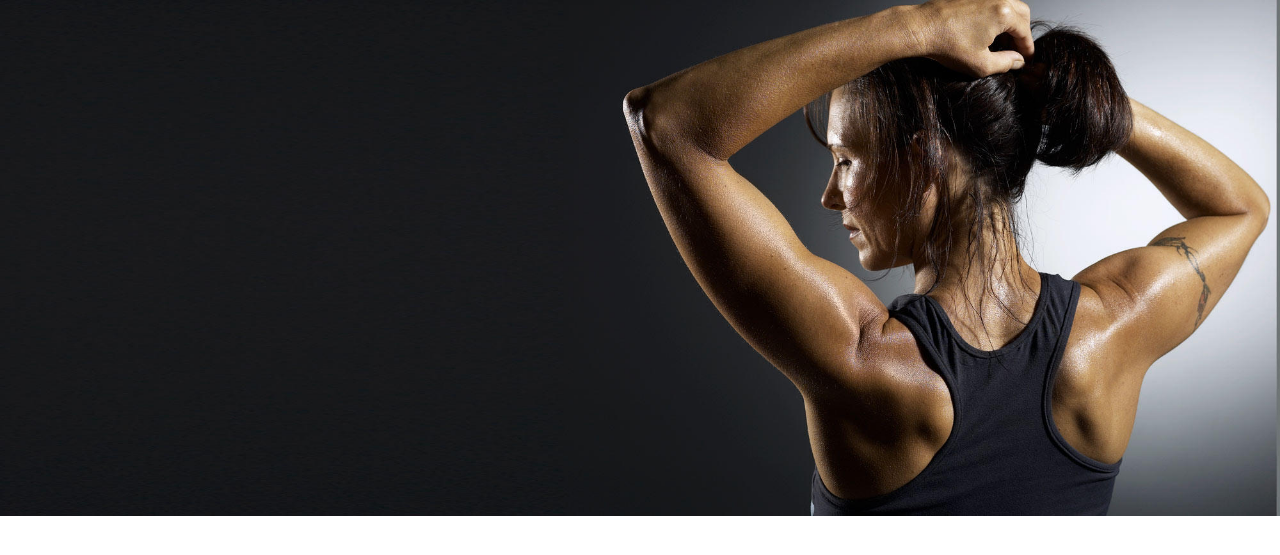
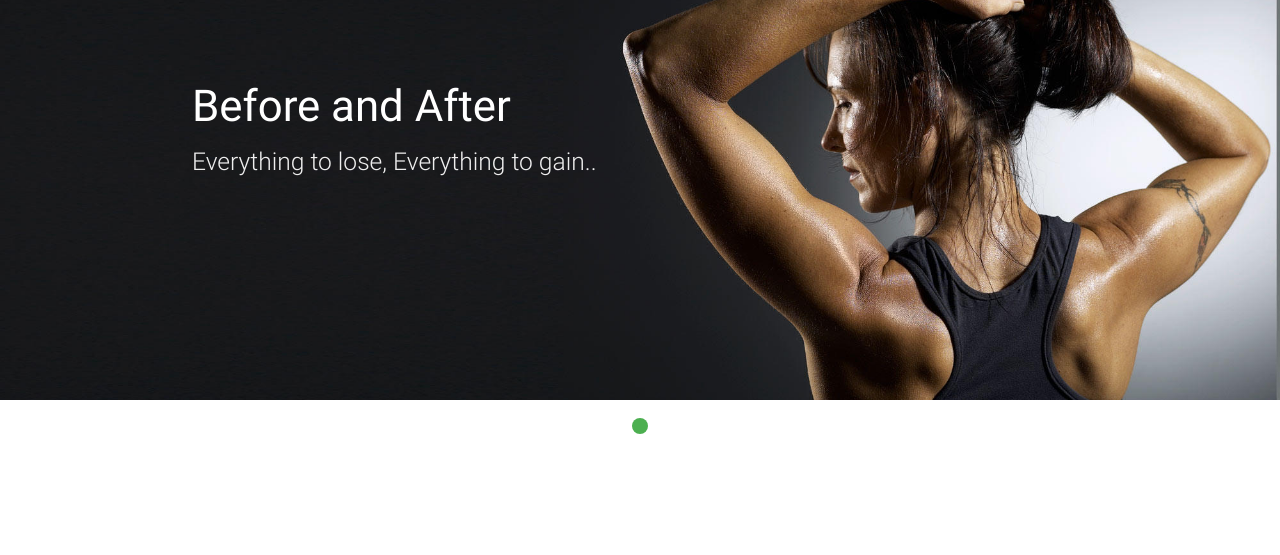
Before and after one commit to aliciarawlings/data_centric_milestone, a Flask app: page / in a window 1280 px wide. Shown: the part 112-667 px from the top of the page. Run offline with Flask 2, Linux system fonts and the light colour scheme; some libraries are stand-ins or nearby versions.

Commit message:
for loop deleted from muscle_categories.Slider Created for index page

```diff
--- a/templates/base.html
+++ b/templates/base.html
@@ -37,6 +37,7 @@
        $(document).ready(function() {
             $('.collapsible').collapsible();
             $('select').material_select();
+             $('.slider').slider();
         });
 
     </script>
--- a/templates/index.html
+++ b/templates/index.html
@@ -1,8 +1,19 @@
 {% extends 'base.html' %}
 
 {% block content %}
+<div class="slider">
+<ul class="slides">
+<li>
+<img class="responsive-img" src="static/images/homepage.jpg" alt="exercise_image">
+<div class="caption left-align">
+          <h3>Before and After</h3>
+          <h5 class="light grey-text text-lighten-3">Everything to lose, Everything to gain..</h5>
+        </div>
+      </li>
+      </ul>
+</div>
 
-<img class="responsive-img" src="static/images/homepage.jpg" alt="exercise_image">
+
 
 
 {% endblock %}
```
Also changed, not shown: templates/muscle_categories.html (+0 -9 lines).
